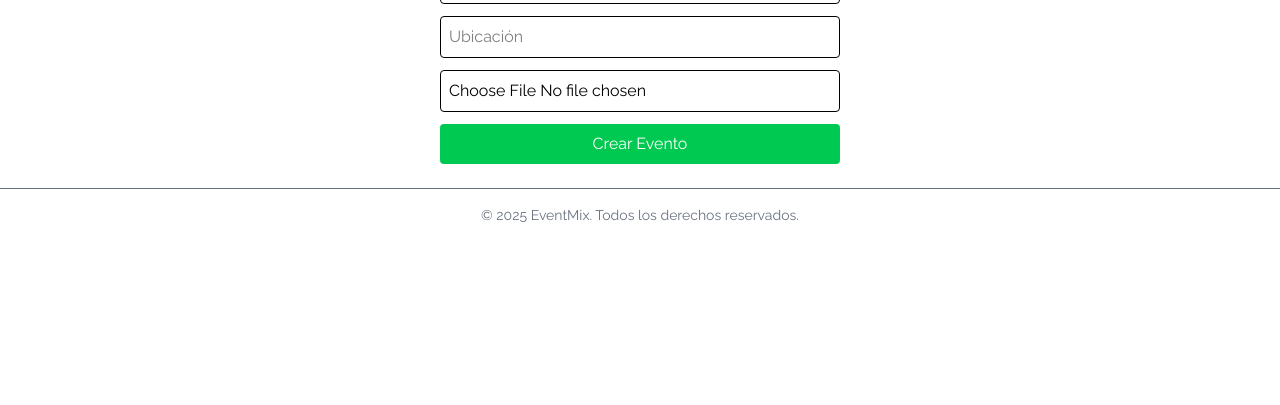
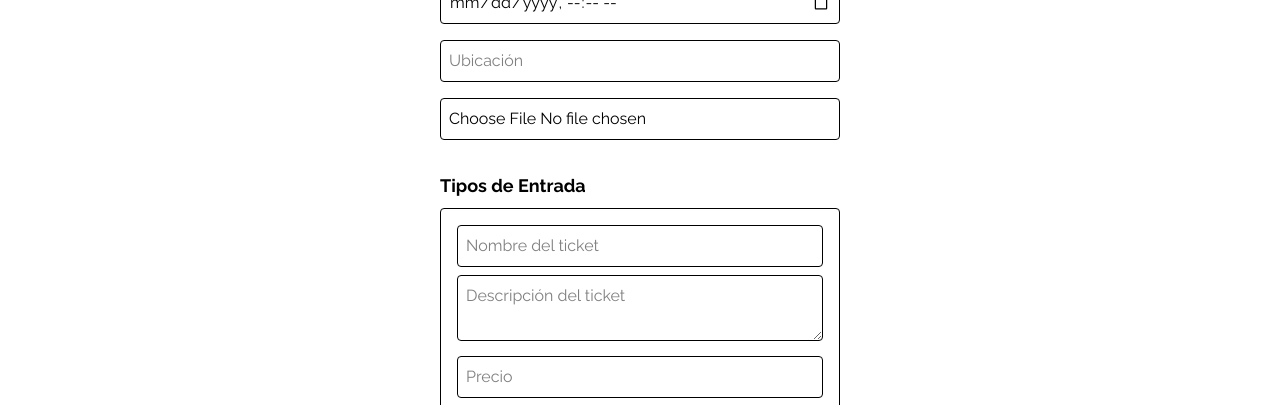
Before and after one commit to Projecto-Final-Eventos-Damian/Frontend, a Next.js app: page /createEvents in a window 1280 px wide. Shown: the part 547-952 px from the top of the page. Before the commit the page ends 800 px from the top, so only its background shows below. Built offline with nearby package versions, Linux system fonts and the light colour scheme; no server answers; sample sign-in values are in the browser's storage.

Commit message:
ADD tiquetTypes for event form

```diff
--- a/src/app/createEvents/page.js
+++ b/src/app/createEvents/page.js
@@ -3,7 +3,7 @@
 import { useEffect, useState } from 'react';
 import { useRouter } from 'next/navigation';
 import EventForm from '@/components/forms/eventForm';
-import { createEvent } from '@/services/petitions';
+import { createEvent, createTicketType } from '@/services/petitions';
 
 export default function CreateEventsPage() {
   const router = useRouter();
@@ -20,14 +20,24 @@ export default function CreateEventsPage() {
     }
   }, [router]);
 
-  const handleCreateEvent = async (eventData) => {
+  const handleCreateEvent = async (formData) => {
     setError('');
     setSuccessMessage('');
+
     try {
-      await createEvent(eventData);
-      setSuccessMessage('Evento creado con éxito');
+      const ticketTypesJSON = formData.get('ticket_types');
+      const ticketTypes = JSON.parse(ticketTypesJSON);
+      formData.delete('ticket_types');
+      const event = await createEvent(formData);
+      const eventId = event.id;
+      await Promise.all(
+        ticketTypes.map((ticket) =>
+          createTicketType({ ...ticket, event_id: eventId })
+        )
+      );
+      setSuccessMessage('Evento y tickets creados con éxito');
     } catch (err) {
-      setError(err.message);
+      setError(err.message || 'Error al crear el evento o los tickets');
     }
   };
 
--- a/src/components/forms/eventForm.js
+++ b/src/components/forms/eventForm.js
@@ -14,6 +14,10 @@ export default function EventForm({ onSubmit, error }) {
     location: '',
     image: null,
   });
+
+  const [ticketTypes, setTicketTypes] = useState([
+    { name: '', description: '', price: '' },
+  ]);
 
   const [categories, setCategories] = useState([]);
 
@@ -38,6 +42,24 @@ export default function EventForm({ onSubmit, error }) {
     }
   };
 
+  const handleTicketTypeChange = (index, field, value) => {
+    const updated = [...ticketTypes];
+    updated[index][field] = value;
+    setTicketTypes(updated);
+  };
+
+  const addTicketType = () => {
+    setTicketTypes((prev) => [...prev, { name: '', description: '', price: '' }]);
+  };
+
+  const removeTicketType = (index) => {
+    if (ticketTypes.length > 1) {
+      const updated = [...ticketTypes];
+      updated.splice(index, 1);
+      setTicketTypes(updated);
+    }
+  };
+
   const handleSubmit = (e) => {
     e.preventDefault();
 
@@ -49,23 +71,20 @@ export default function EventForm({ onSubmit, error }) {
     data.append('start_date_time', formData.start_date_time);
     data.append('end_date_time', formData.end_date_time);
     data.append('location', formData.location);
-    data.append('image', formData.image);
+    if (formData.image) {
+      data.append('image', formData.image);
+    }
+    data.append('ticket_types', JSON.stringify(ticketTypes));
 
     onSubmit(data);
   };
 
   return (
-    <form onSubmit={handleSubmit} className="space-y-3">
+    <form onSubmit={handleSubmit} className="space-y-4">
       <input name="title" placeholder="Título" value={formData.title} onChange={handleChange} className="w-full p-2 border rounded" required />
       <textarea name="description" placeholder="Descripción" value={formData.description} onChange={handleChange} className="w-full p-2 border rounded" required />
 
-      <select
-        name="category_id"
-        value={formData.category_id}
-        onChange={handleChange}
-        className="w-full p-2 border rounded"
-        required
-      >
+      <select name="category_id" value={formData.category_id} onChange={handleChange} className="w-full p-2 border rounded" required>
         <option value="" disabled>Selecciona una categoría</option>
         {categories.map((cat) => (
           <option key={cat.id} value={cat.id}>{cat.name}</option>
@@ -76,8 +95,52 @@ export default function EventForm({ onSubmit, error }) {
       <input name="start_date_time" type="datetime-local" value={formData.start_date_time} onChange={handleChange} className="w-full p-2 border rounded" required />
       <input name="end_date_time" type="datetime-local" value={formData.end_date_time} onChange={handleChange} className="w-full p-2 border rounded" required />
       <input name="location" placeholder="Ubicación" value={formData.location} onChange={handleChange} className="w-full p-2 border rounded" required />
+      <input name="image" type="file" accept="image/*" onChange={handleChange} className="w-full p-2 border rounded" />
 
-      <input name="image" type="file" accept="image/*" onChange={handleChange} className="w-full p-2 border rounded" required />
+      <div>
+        <h3 className="text-lg font-semibold mt-4 mb-2">Tipos de Entrada</h3>
+        {ticketTypes.map((ticket, index) => (
+          <div key={index} className="border p-4 rounded mb-2 relative">
+            <input
+              type="text"
+              placeholder="Nombre del ticket"
+              value={ticket.name}
+              onChange={(e) => handleTicketTypeChange(index, 'name', e.target.value)}
+              className="w-full p-2 border rounded mb-2"
+              required
+            />
+            <textarea
+              placeholder="Descripción del ticket"
+              value={ticket.description}
+              onChange={(e) => handleTicketTypeChange(index, 'description', e.target.value)}
+              className="w-full p-2 border rounded mb-2"
+            />
+            <input
+              type="number"
+              step="0.01"
+              placeholder="Precio"
+              value={ticket.price}
+              onChange={(e) => handleTicketTypeChange(index, 'price', e.target.value)}
+              className="w-full p-2 border rounded"
+              required
+            />
+
+            {ticketTypes.length > 1 && (
+              <button
+                type="button"
+                onClick={() => removeTicketType(index)}
+                className="mt-2 px-4 py-2 bg-red-500 text-white font-semibold rounded-md hover:bg-red-800 transition"
+              >
+                Eliminar ticket
+              </button>
+            )}
+          </div>
+        ))}
+
+        <button type="button" onClick={addTicketType} className="mt-2 px-4 py-2 bg-blue-500 text-white font-semibold rounded-md hover:bg-blue-600 transition">
+          + Añadir ticket
+        </button>
+      </div>
 
       <button type="submit" className="w-full p-2 bg-green-500 text-white rounded">Crear Evento</button>
       {error && <p className="text-red-500 mt-2">{error}</p>}
--- a/src/services/petitions.js
+++ b/src/services/petitions.js
@@ -70,3 +70,12 @@ export const getOrganizerEvents = async (organizerId) => {
   if (!res.ok) throw new Error('No se pudieron obtener los eventos del organizador');
   return res.json();
 };
+
+export const createTicketType = async (ticket) => {
+  const res = await apiFetch(`${API_BASE_URL}/ticket-types`, {
+    method: 'POST',
+    body: JSON.stringify(ticket),
+  });
+  if (!res.ok) throw new Error('Error al crear un tipo de entrada');
+  return await res.json();
+};
```
